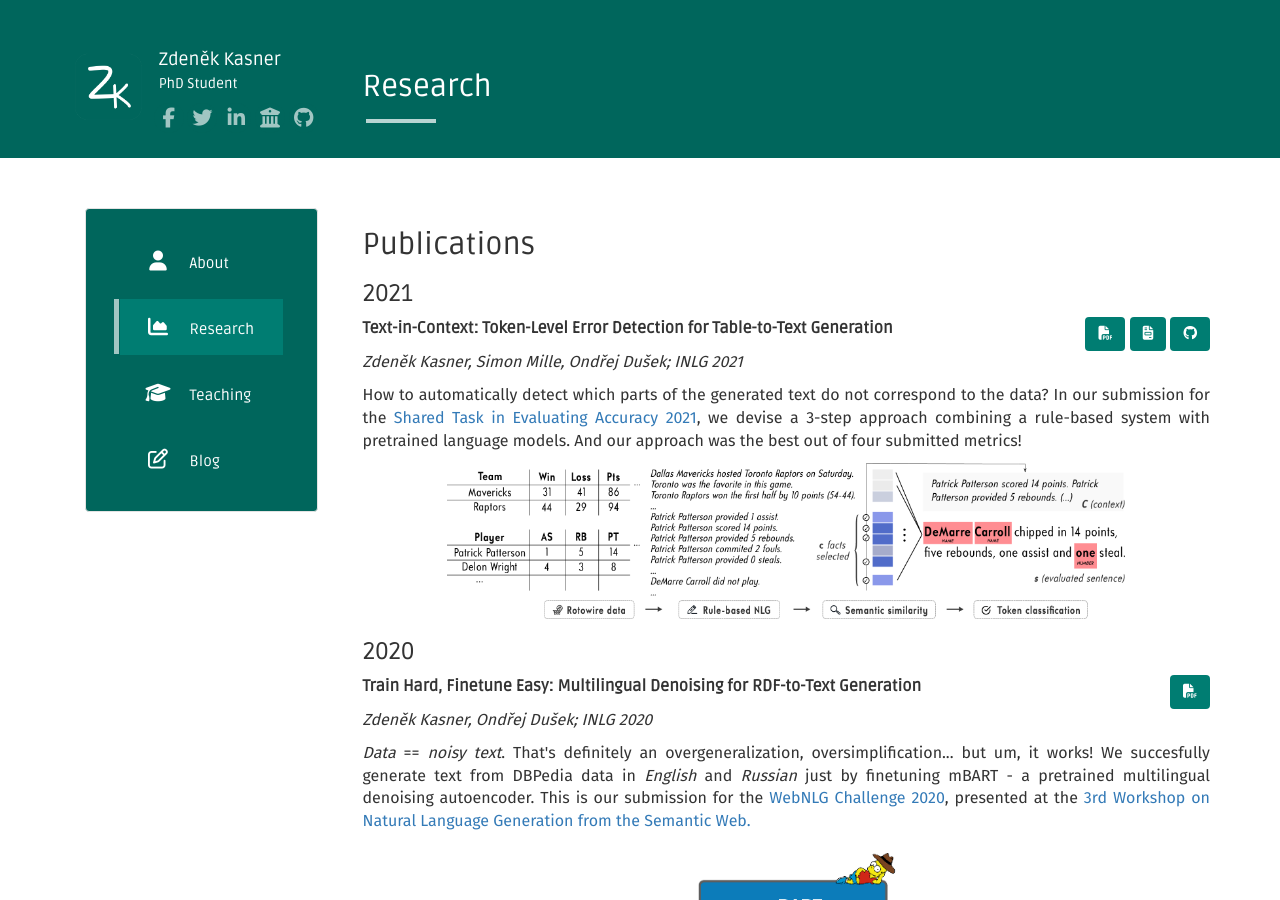
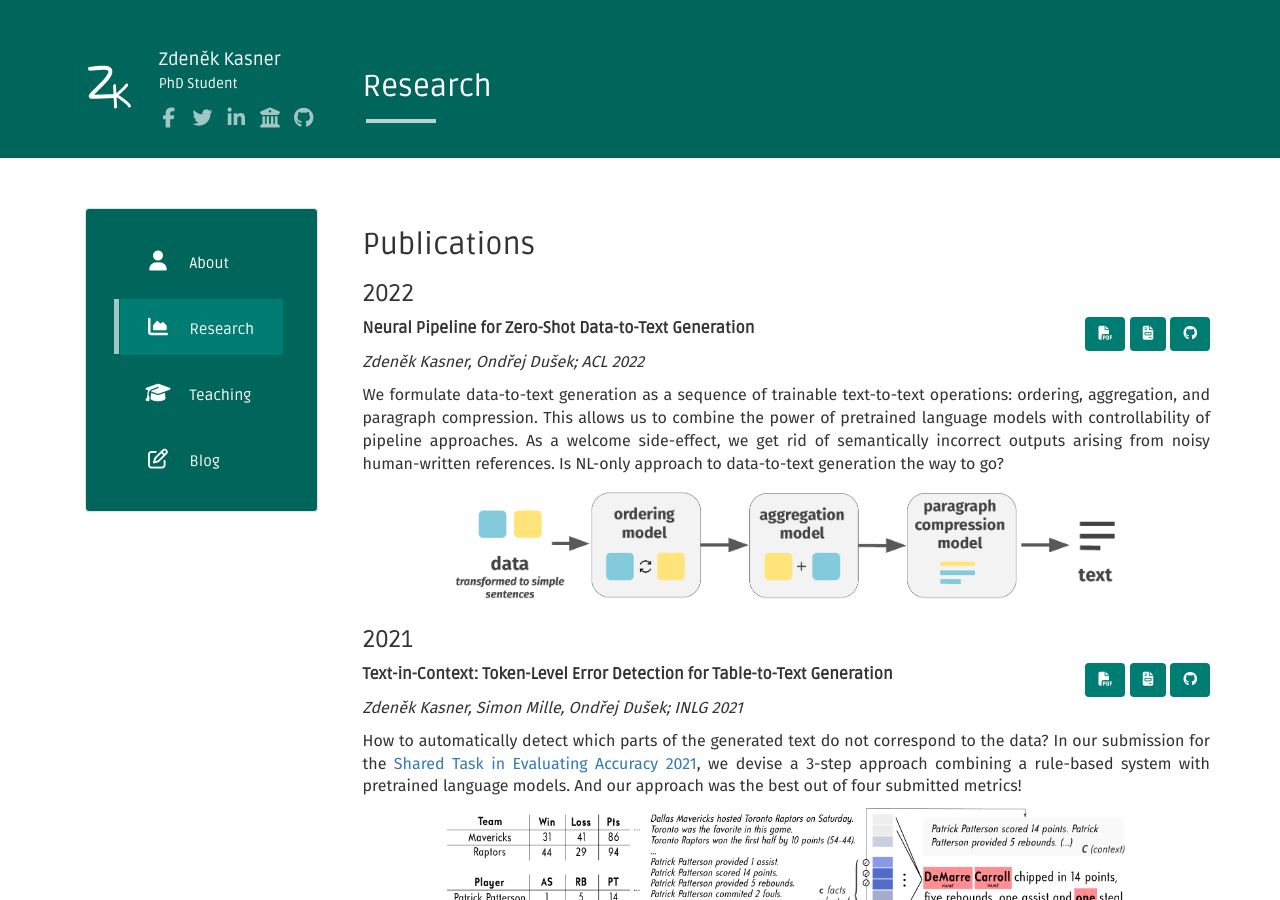
Before and after one commit to kasnerz/kasnerz.github.io, a Jekyll site: the page built from research.html, in a window 1280 px wide and 900 px high. Built offline with Jekyll 4.4.1, drawn with Linux system fonts in a browser that asks for light colours; nearby versions of some CDN libraries.

Commit message:
Update website

```diff
--- a/research.html
+++ b/research.html
@@ -4,6 +4,31 @@ title: Research
 ---
 
 <h2>Publications</h2>
+
+<h3>2022</h3>
+<div class="paper">
+
+    <div class="row">
+        <div class="col-md-8 paper-title">
+        <b>Neural Pipeline for Zero-Shot Data-to-Text Generation
+        </b>
+        </div>
+        <div class="col-md-4 paper-buttons">
+            <a href="https://aclanthology.org/2022.acl-long.271/" class="btn btn-acl" role="button"><i class="fa fa-file-pdf"></i></a>
+            <a href="/assets/papers/pdf/2022_zeroshot_pipeline_poster.pdf" target="_blank" class="btn btn-poster" role="button"><i class="fa fa-file-invoice"></i></a>
+            <a href="https://github.com/kasnerz/zeroshot-d2t-pipeline" target="_blank" class="btn btn-code" role="button"><i class="fa fa-github"></i></a>
+        </div>
+    </div>
+        <div class="paper-authors">
+        <i>Zdeněk Kasner, Ondřej Dušek; ACL 2022</i>
+        </div>
+        <div class="paper-desc" style="margin-top: 10px">
+           We formulate data-to-text generation as a sequence of trainable text-to-text operations: ordering, aggregation, and paragraph compression. This allows us to combine the power of pretrained language models with controllability of pipeline approaches. As a welcome side-effect, we get rid of semantically incorrect outputs arising from noisy human-written references. Is NL-only approach to data-to-text generation the way to go?
+        </div>
+        <div class="paper-img">
+            <img src="/assets/papers/2022_zeroshot_pipeline.png">
+        </div>
+    </div>
 
 <h3>2021</h3>
 <div class="paper">
@@ -23,7 +48,7 @@ title: Research
         <i>Zdeněk Kasner, Simon Mille, Ondřej Dušek; INLG 2021</i>
         </div>
         <div class="paper-desc" style="margin-top: 10px">
-           How to automatically detect which parts of the generated text do not correspond to the data? In our submission for the <a href="https://github.com/ehudreiter/accuracySharedTask">Shared Task in Evaluating Accuracy 2021</a>, we devise a 3-step approach combining a rule-based system with pretrained language models. And our approach was the best out of four submitted metrics!</a>
+           How to automatically detect which parts of the generated text do not correspond to the data? In our submission for the <a href="https://github.com/ehudreiter/accuracySharedTask">Shared Task in Evaluating Accuracy 2021</a>, we devise a 3-step approach combining a rule-based system with pretrained language models. And our approach was the best out of four submitted metrics!
         </div>
         <div class="paper-img">
             <img src="/assets/papers/2021_text_in_context.png">
```
Also changed, not shown: about.md (+5 -5 lines), assets/papers/2022_zeroshot_pipeline.png (added), 1 other file.
